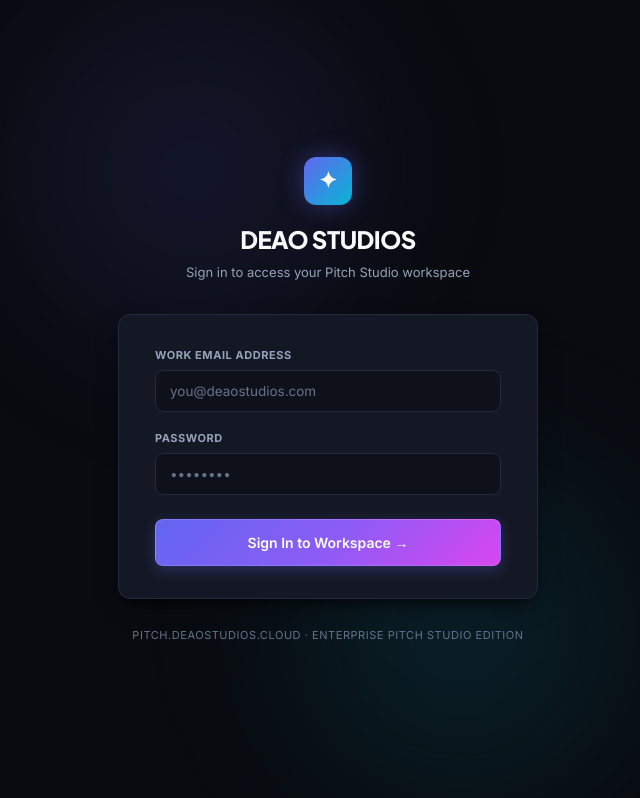
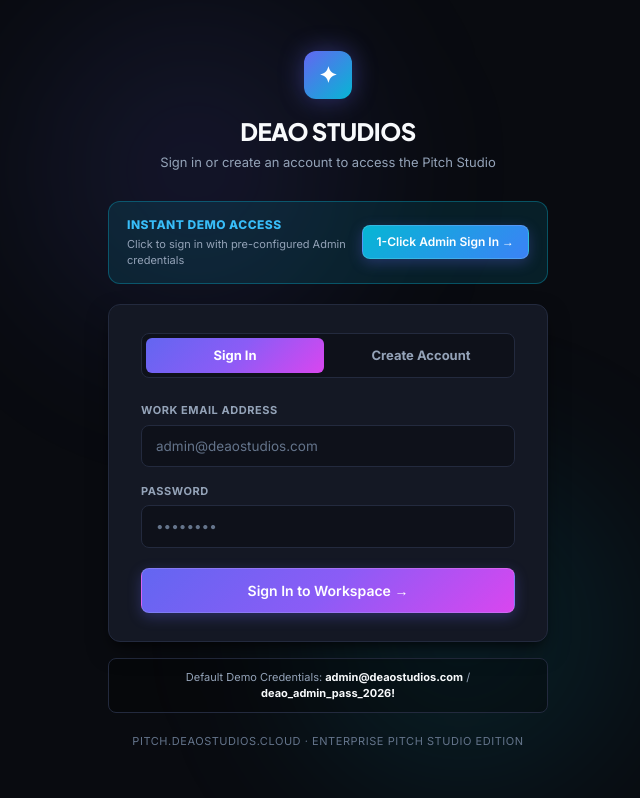
Before and after one commit to Dean142A/pitch-deaostudios, a Next.js app in the folder frontend/: page /login in a window 1280 px wide. Shown: the whole page, without its empty margins (312-952 px from the left). Built offline with nearby package versions, Linux system fonts and the light colour scheme.

Commit message:
feat: add registration endpoint, demo admin quick login, and signup toggle on auth page

```diff
--- a/frontend/pages/login.jsx
+++ b/frontend/pages/login.jsx
@@ -1,25 +1,49 @@
-// pages/login.jsx - Create UI Authentication Page
+// pages/login.jsx - Create UI Authentication Page with Demo Autofill & Sign Up
 import { useState } from 'react';
 import { useRouter } from 'next/router';
 import api from '../utils/api';
 
 export default function Login() {
   const router = useRouter();
-  const [form, setForm] = useState({ email: '', password: '' });
+  const [mode, setMode] = useState('login'); // 'login' | 'register'
+  const [form, setForm] = useState({ name: '', email: '', password: '' });
   const [error, setError] = useState('');
   const [loading, setLoading] = useState(false);
 
   async function handleSubmit(e) {
-    e.preventDefault();
+    if (e) e.preventDefault();
     setError('');
     setLoading(true);
     try {
-      const data = await api.login(form.email, form.password);
+      let data;
+      if (mode === 'register') {
+        data = await api.register(form.name, form.email, form.password);
+      } else {
+        data = await api.login(form.email, form.password);
+      }
       localStorage.setItem('deao_token', data.token);
       localStorage.setItem('deao_user', JSON.stringify(data.user));
       router.push('/dashboard');
     } catch (err) {
       setError(err.message);
+    } finally {
+      setLoading(false);
+    }
+  }
+
+  async function handleDemoLogin() {
+    setError('');
+    setLoading(true);
+    try {
+      const demoEmail = 'admin@deaostudios.com';
+      const demoPass = 'deao_admin_pass_2026!';
+      setForm({ name: 'Admin', email: demoEmail, password: demoPass });
+      const data = await api.login(demoEmail, demoPass);
+      localStorage.setItem('deao_token', data.token);
+      localStorage.setItem('deao_user', JSON.stringify(data.user));
+      router.push('/dashboard');
+    } catch (err) {
+      setError(`Demo login failed: ${err.message}`);
     } finally {
       setLoading(false);
     }
@@ -31,7 +55,7 @@ export default function Login() {
       justifyContent: 'center', background: 'var(--bg)', padding: '24px',
       position: 'relative', overflow: 'hidden',
     }}>
-      {/* Background Neon Ambient Glow Orbs */}
+      {/* Background Ambient Glow Orbs */}
       <div style={{
         position: 'absolute', top: '-10%', left: '20%', width: 500, height: 500,
         background: 'radial-gradient(circle, rgba(99, 102, 241, 0.15) 0%, rgba(0, 0, 0, 0) 70%)',
@@ -43,41 +67,114 @@ export default function Login() {
         pointerEvents: 'none', filter: 'blur(60px)',
       }} />
 
-      <div style={{ width: '100%', maxWidth: 420, position: 'relative', zIndex: 10 }}>
+      <div style={{ width: '100%', maxWidth: 440, position: 'relative', zIndex: 10 }}>
         {/* Brand Header */}
-        <div style={{ textAlign: 'center', marginBottom: 32 }}>
+        <div style={{ textAlign: 'center', marginBottom: 28 }}>
           <div style={{
             width: 48, height: 48, borderRadius: 12,
             background: 'linear-gradient(135deg, #6366f1 0%, #06b6d4 100%)',
             display: 'inline-flex', alignItems: 'center', justifyContent: 'center',
-            color: 'white', fontWeight: 900, fontSize: 22, marginBottom: 16,
+            color: 'white', fontWeight: 900, fontSize: 22, marginBottom: 14,
             boxShadow: '0 0 24px rgba(99, 102, 241, 0.4)',
           }}>
             ✦
           </div>
-          <h1 style={{ fontSize: 24, margin: '0 0 6px', color: 'var(--text)', fontWeight: 900, letterSpacing: '-0.02em' }}>
+          <h1 style={{ fontSize: 24, margin: '0 0 4px', color: 'var(--text)', fontWeight: 900, letterSpacing: '-0.02em' }}>
             DEAO STUDIOS
           </h1>
           <p style={{ color: 'var(--text-muted)', margin: 0, fontSize: 13 }}>
-            Sign in to access your Pitch Studio workspace
+            Sign in or create an account to access the Pitch Studio
           </p>
         </div>
 
-        {/* Login Glass Card */}
-        <div className="notion-card" style={{ padding: '32px 36px', backdropFilter: 'blur(16px)' }}>
+        {/* 1-Click Demo Login Banner */}
+        <div style={{
+          background: 'rgba(6, 182, 212, 0.12)', border: '1px solid rgba(6, 182, 212, 0.35)',
+          borderRadius: 12, padding: '14px 18px', marginBottom: 20,
+          display: 'flex', alignItems: 'center', justifyContent: 'space-between', gap: 12,
+        }}>
+          <div>
+            <div style={{ fontSize: 12, fontWeight: 800, color: '#38bdf8', textTransform: 'uppercase', letterSpacing: '0.04em' }}>
+              Instant Demo Access
+            </div>
+            <div style={{ fontSize: 11, color: 'var(--text-muted)', marginTop: 2 }}>
+              Click to sign in with pre-configured Admin credentials
+            </div>
+          </div>
+          <button
+            onClick={handleDemoLogin}
+            disabled={loading}
+            className="btn-primary"
+            style={{ fontSize: 12, padding: '7px 14px', background: 'linear-gradient(135deg, #06b6d4 0%, #3b82f6 100%)', whiteSpace: 'nowrap' }}
+          >
+            1-Click Admin Sign In →
+          </button>
+        </div>
+
+        {/* Auth Card */}
+        <div className="notion-card" style={{ padding: '28px 32px', backdropFilter: 'blur(16px)' }}>
+          {/* Mode Switcher Tabs */}
+          <div style={{
+            display: 'grid', gridTemplateColumns: '1fr 1fr', gap: 8,
+            background: 'var(--bg-sidebar)', border: '1px solid var(--border)',
+            borderRadius: 8, padding: 4, marginBottom: 24,
+          }}>
+            <button
+              type="button"
+              onClick={() => { setMode('login'); setError(''); }}
+              style={{
+                background: mode === 'login' ? 'var(--accent-gradient)' : 'transparent',
+                color: mode === 'login' ? '#ffffff' : 'var(--text-muted)',
+                border: 'none', borderRadius: 6, padding: '8px 12px',
+                fontSize: 13, fontWeight: 700, cursor: 'pointer',
+                transition: 'all 0.15s ease',
+              }}
+            >
+              Sign In
+            </button>
+            <button
+              type="button"
+              onClick={() => { setMode('register'); setError(''); }}
+              style={{
+                background: mode === 'register' ? 'var(--accent-gradient)' : 'transparent',
+                color: mode === 'register' ? '#ffffff' : 'var(--text-muted)',
+                border: 'none', borderRadius: 6, padding: '8px 12px',
+                fontSize: 13, fontWeight: 700, cursor: 'pointer',
+                transition: 'all 0.15s ease',
+              }}
+            >
+              Create Account
+            </button>
+          </div>
+
           <form onSubmit={handleSubmit}>
-            <div style={{ marginBottom: 18 }}>
+            {mode === 'register' && (
+              <div style={{ marginBottom: 16 }}>
+                <label>Full Name</label>
+                <input
+                  className="input"
+                  type="text"
+                  placeholder="Jane Doe"
+                  value={form.name}
+                  onChange={e => setForm(f => ({ ...f, name: e.target.value }))}
+                  required
+                />
+              </div>
+            )}
+
+            <div style={{ marginBottom: 16 }}>
               <label>Work Email Address</label>
               <input
                 className="input"
                 type="email"
-                placeholder="you@deaostudios.com"
+                placeholder="admin@deaostudios.com"
                 value={form.email}
                 onChange={e => setForm(f => ({ ...f, email: e.target.value }))}
                 required
               />
             </div>
-            <div style={{ marginBottom: 24 }}>
+
+            <div style={{ marginBottom: 20 }}>
               <label>Password</label>
               <input
                 className="input"
@@ -87,13 +184,18 @@ export default function Login() {
                 onChange={e => setForm(f => ({ ...f, password: e.target.value }))}
                 required
               />
+              {mode === 'register' && (
+                <div style={{ fontSize: 11, color: 'var(--text-subtle)', marginTop: 4 }}>
+                  Min 8 chars, 1 uppercase letter, 1 number
+                </div>
+              )}
             </div>
 
             {error && (
               <div style={{
                 background: 'rgba(239, 68, 68, 0.12)', border: '1px solid rgba(239, 68, 68, 0.3)',
                 color: '#f87171', borderRadius: 8, padding: '10px 14px',
-                fontSize: 13, marginBottom: 20,
+                fontSize: 12.5, marginBottom: 20, lineHeight: 1.4,
               }}>
                 {error}
               </div>
@@ -103,14 +205,23 @@ export default function Login() {
               className="btn-primary"
               type="submit"
               disabled={loading}
-              style={{ width: '100%', justifyContent: 'center', padding: '12px', fontSize: 14 }}
+              style={{ width: '100%', justifyContent: 'center', padding: '11px', fontSize: 14 }}
             >
-              {loading ? 'Signing in...' : 'Sign In to Workspace →'}
+              {loading ? (mode === 'register' ? 'Creating Account...' : 'Signing in...') : (mode === 'register' ? 'Create Account & Continue →' : 'Sign In to Workspace →')}
             </button>
           </form>
         </div>
 
-        <p style={{ textAlign: 'center', color: 'var(--text-subtle)', fontSize: 11, marginTop: 28, textTransform: 'uppercase', letterSpacing: '0.05em' }}>
+        {/* Credentials hint */}
+        <div style={{
+          textAlign: 'center', background: 'rgba(0,0,0,0.3)', border: '1px solid var(--border)',
+          borderRadius: 8, padding: '10px 14px', marginTop: 16, fontSize: 11, color: 'var(--text-muted)',
+        }}>
+          <span>Default Demo Credentials: </span>
+          <strong style={{ color: 'var(--text)' }}>admin@deaostudios.com</strong> / <strong style={{ color: 'var(--text)' }}>deao_admin_pass_2026!</strong>
+        </div>
+
+        <p style={{ textAlign: 'center', color: 'var(--text-subtle)', fontSize: 11, marginTop: 20, textTransform: 'uppercase', letterSpacing: '0.05em' }}>
           pitch.deaostudios.cloud · Enterprise Pitch Studio Edition
         </p>
       </div>
--- a/frontend/utils/api.js
+++ b/frontend/utils/api.js
@@ -35,7 +35,9 @@ async function request(method, path, body, opts = {}) {
 const api = {
   // Auth
   login: (email, password) => request('POST', '/api/auth/login', { email, password }),
+  register: (name, email, password) => request('POST', '/api/auth/register', { name, email, password }),
   me: () => request('GET', '/api/auth/me'),
+
   updatePassword: (currentPassword, newPassword) => request('POST', '/api/auth/password', { currentPassword, newPassword }),
   createUser: (data) => request('POST', '/api/auth/users', data),
   listUsers: () => request('GET', '/api/auth/users'),
```
Also changed, not shown: 2 other files (tests, documents, lock files or other folders).
